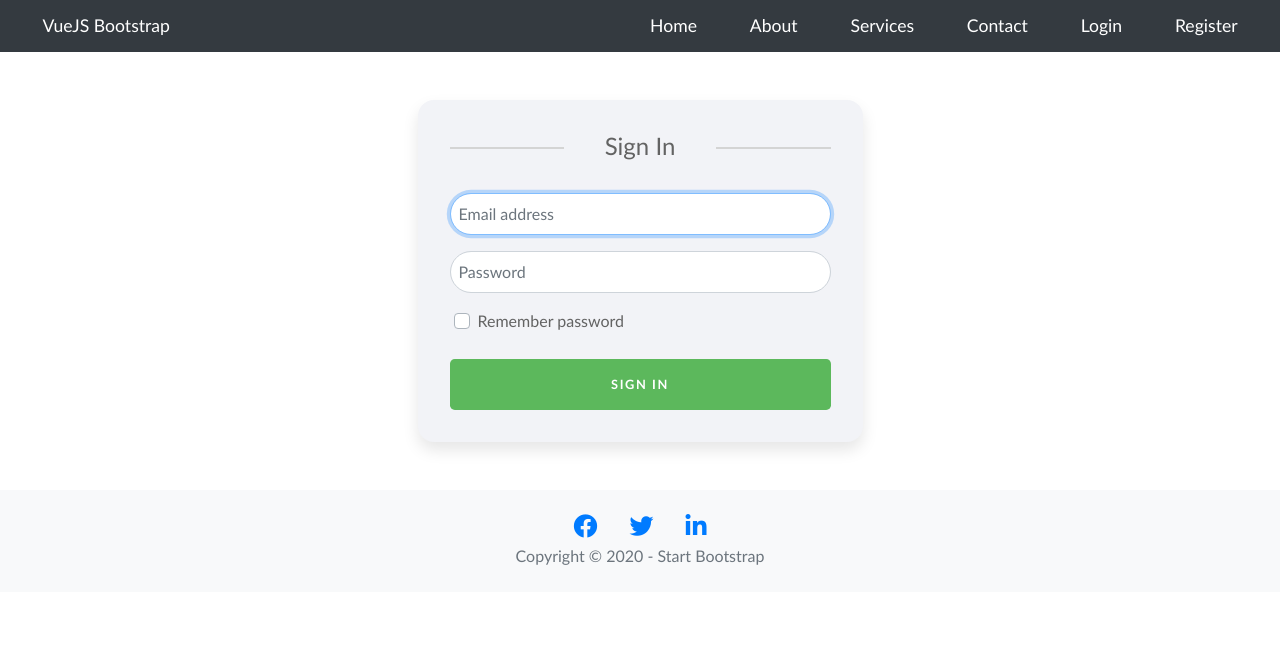
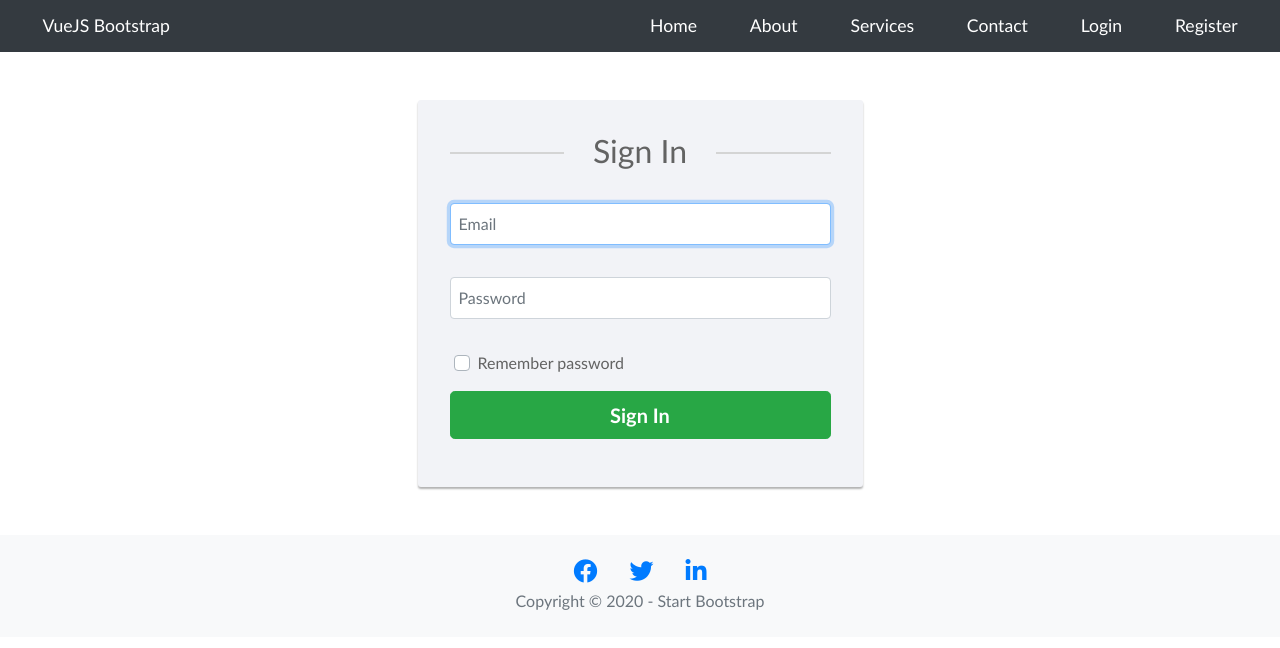
Before and after one commit to DeviousRio/vue-bootstrap, a Vue app: page /#/login in a window 1280 px wide. Shown: the top 648 px of the page. Built offline with nearby package versions, Linux system fonts and the light colour scheme.

Commit message:
Modified Register and Login Views

```diff
--- a/src/views/Login.vue
+++ b/src/views/Login.vue
@@ -4,11 +4,11 @@
         <div class="col-sm-9 col-md-7 col-lg-5 mx-auto">
             <div class="card card-signin my-5">
                 <div class="card-body">
-                <h5 class="card-title text-center">Sign In</h5>
+                <h2 class="card-title text-center">Sign In</h2>
                     <form class="form-signin">
                         <div class="form-label-group">
                             <!-- <label for="inputEmail">Email address</label> -->
-                            <input type="email" id="inputEmail" class="form-control" placeholder="Email address" required autofocus>
+                            <input type="email" id="inputEmail" class="form-control" placeholder="Email" required autofocus>
                         </div>
 
                         <div class="form-label-group">
@@ -20,7 +20,10 @@
                             <input type="checkbox" class="custom-control-input" id="customCheck1">
                             <label class="custom-control-label ml-1" for="customCheck1">Remember password</label>
                         </div>
-                        <button class="btn btn-lg btn-primary btn-block text-uppercase" type="submit">Sign in</button>
+                        <!-- <button class="btn btn-success btn-lg btn-block text-uppercase" type="submit">Sign in</button> -->
+                        <div class="form-group">
+                          <button type="submit" class="btn btn-success btn-lg btn-block">Sign In</button>
+                        </div>
                     </form>
                 </div>
             </div>
@@ -38,8 +41,8 @@ export default {
 <style scoped>
 .card-signin {
   border: 0;
-  border-radius: 1rem;
-  box-shadow: 0 0.5rem 1rem 0 rgba(0, 0, 0, 0.1);
+  border-radius: 3px;
+  box-shadow: 0px 2px 2px rgba(0, 0, 0, 0.3);
   color: #636363;
   background: #f2f3f7;
 }
@@ -47,7 +50,6 @@ export default {
 .card-signin .card-title {
   margin-bottom: 2rem;
   font-weight: 300;
-  font-size: 1.5rem;
   position: relative;
 }
 
@@ -78,7 +80,11 @@ export default {
   width: 100%;
 }
 
-.form-signin .btn {
+.custom-checkbox {
+  margin-top: 2rem;
+}
+
+/* .form-signin .btn {
   font-size: 80%;
   letter-spacing: .1rem;
   font-weight: bold;
@@ -91,16 +97,19 @@ export default {
 
 .form-signin .btn:hover {
   background: #28a745;
+} */
+
+.btn {
+  font-weight: bold;
 }
 
 .form-label-group {
   position: relative;
-  margin-bottom: 1rem;
+  margin-top: 2rem;
 }
 
 .form-label-group input {
   height: auto;
-  border-radius: 2rem;
 }
 
 .form-label-group > input,
--- a/src/views/Register.vue
+++ b/src/views/Register.vue
@@ -3,12 +3,12 @@
     <form>
         <h2>Register</h2>
         <p class="hint-text">Create your account. It's free and only takes a minute.</p>
-        <div class="form-group">
+        <!-- <div class="form-group">
             <div class="row">
                 <div class="col-xs-6"><input type="text" class="form-control" name="first_name" placeholder="First Name" required="required"></div>
                 <div class="col-xs-6"><input type="text" class="form-control" name="last_name" placeholder="Last Name" required="required"></div>
             </div>
-        </div>
+        </div> -->
         <div class="form-group">
             <input type="email" class="form-control" name="email" placeholder="Email" required="required">
         </div>
```
